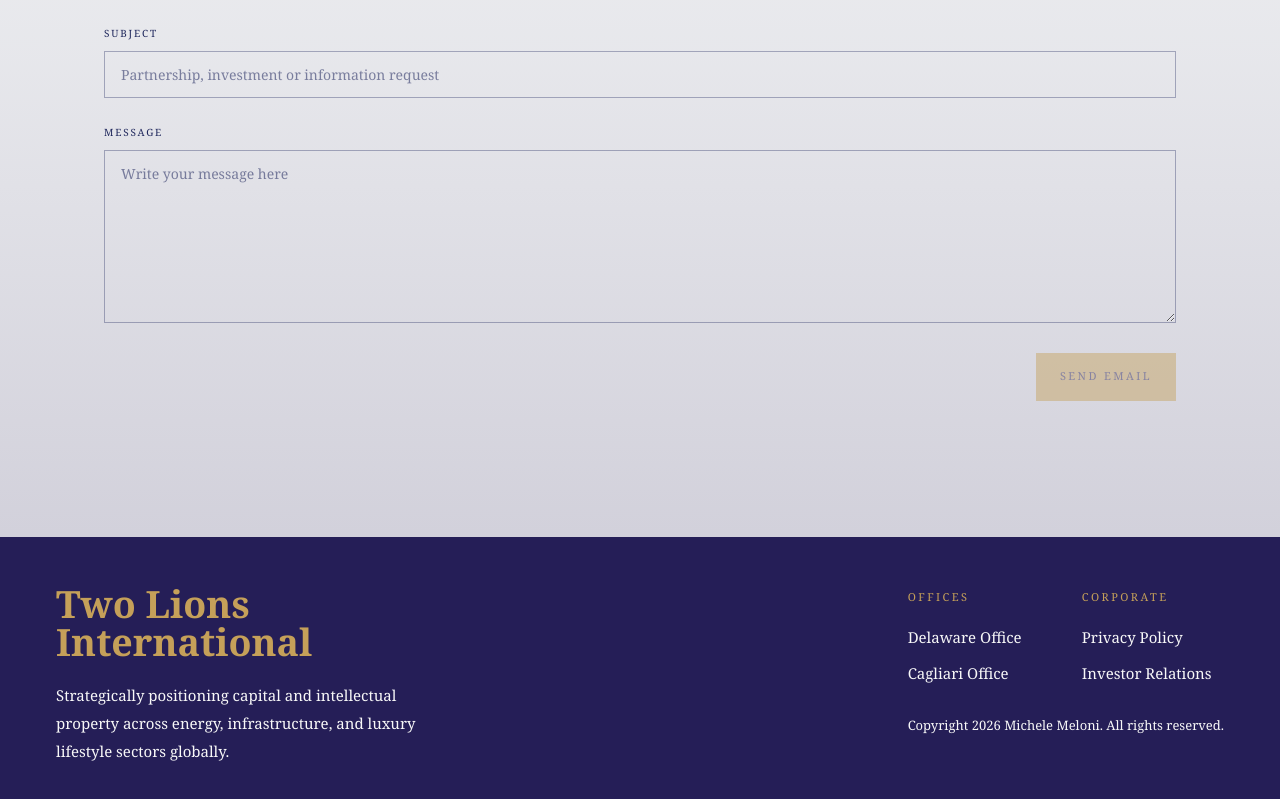
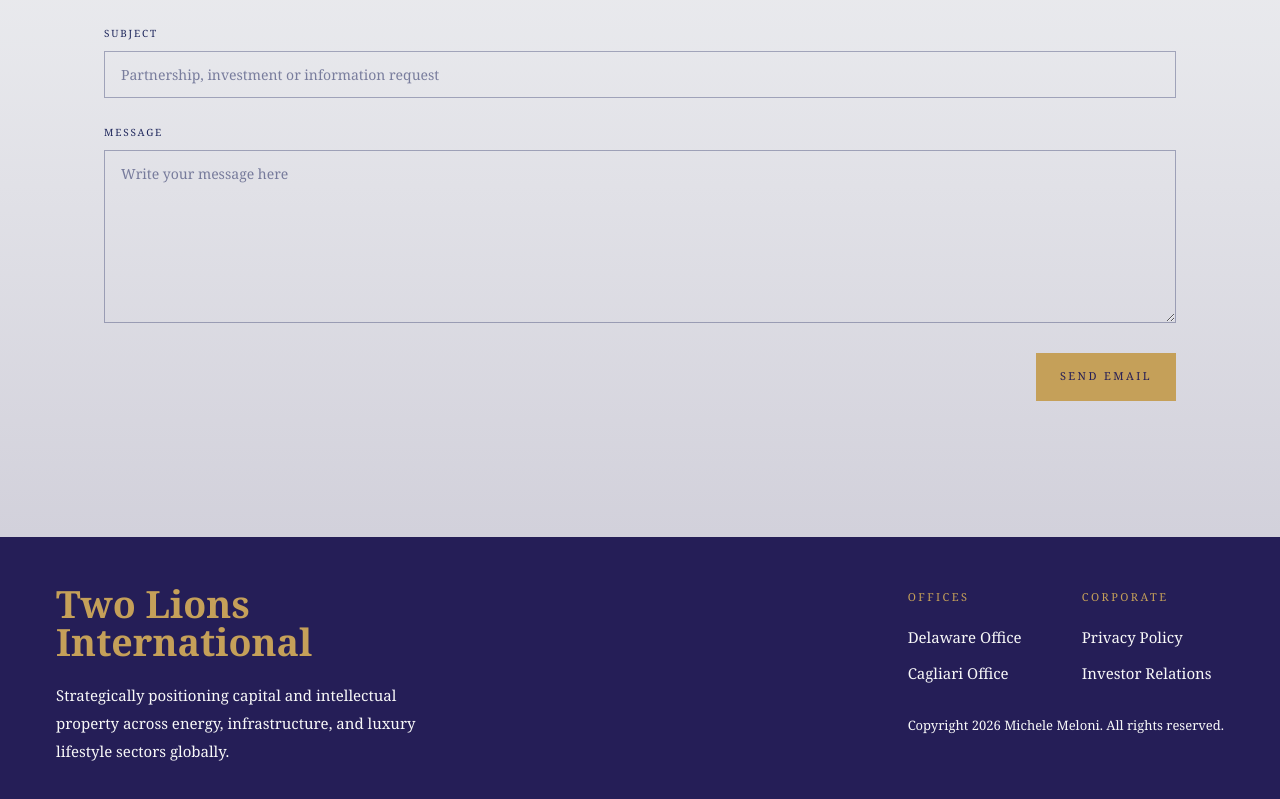
Before and after one commit to MicheleMeloni29/two_lions, a Next.js app: page / in a window 1280 px wide. Shown: the part 6092-6891 px from the top of the page. Built offline with nearby package versions, Linux system fonts and the light colour scheme; a web font is replaced by a local one.

Commit message:
try_email1

```diff
--- a/components/ContactSection.tsx
+++ b/components/ContactSection.tsx
@@ -20,7 +20,7 @@ const content = {
   en: enMessages.contactSection,
 } as const;
 
-const CONTACT_EMAIL = process.env.NEXT_PUBLIC_CONTACT_EMAIL?.trim() ?? "";
+const CONTACT_EMAIL = "melonimichelee29@gmail.com";
 
 const initialState: ContactFormState = {
   name: "",
```
